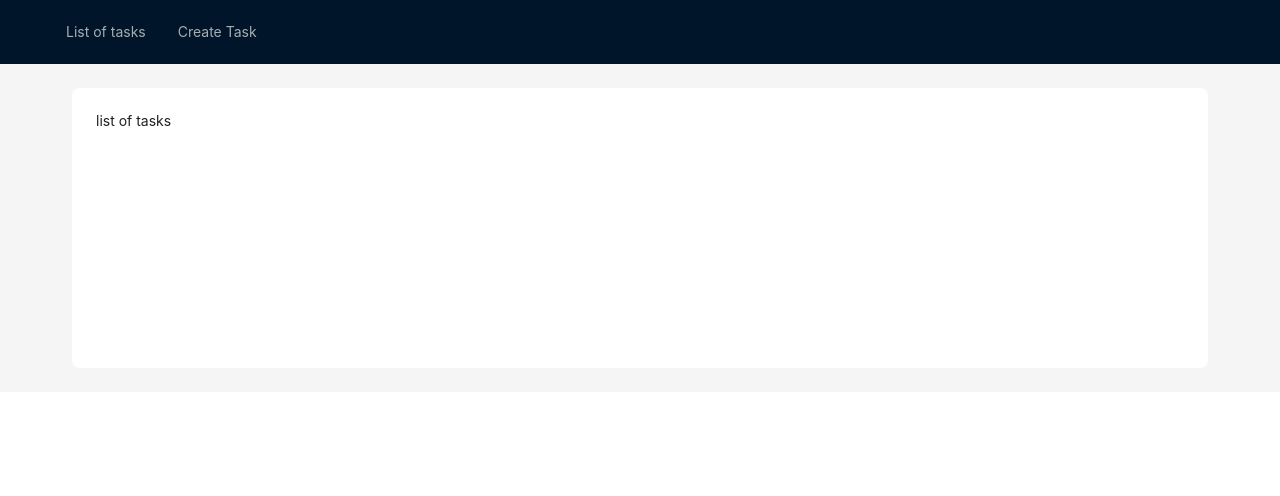
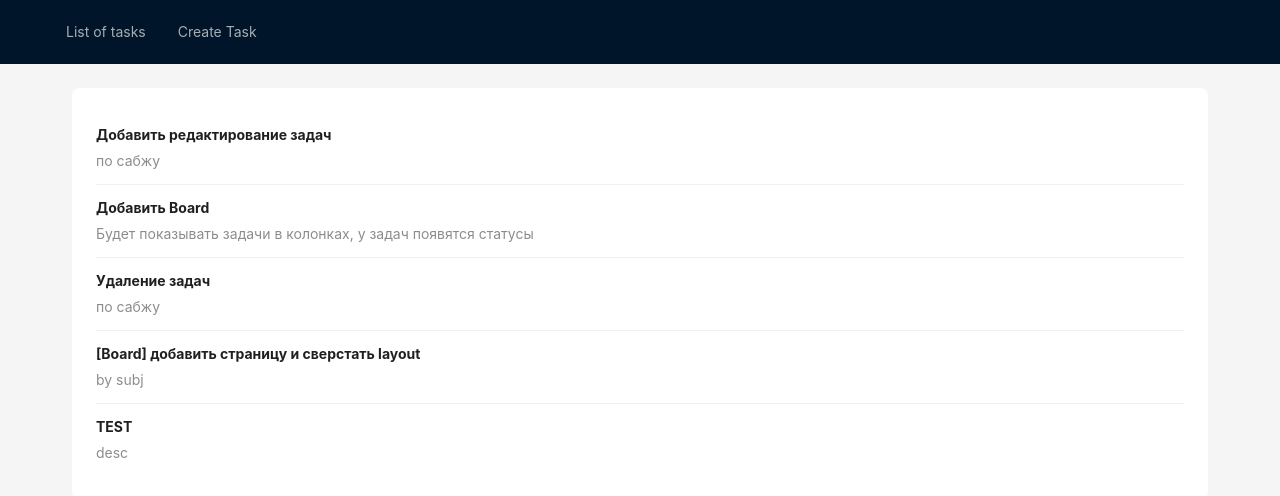
Before and after one commit to eruzanov/task-manager, a React (Vite) app: page / in a window 1280 px wide. Shown: the top 496 px of the page. Built offline with nearby package versions, Linux system fonts and the light colour scheme; data requests are answered from the project's data file.

Commit message:
list tasks and edit task

```diff
--- a/server/db.json
+++ b/server/db.json
@@ -1,24 +1,29 @@
 {
   "tasks": [
     {
-      "id": "fe75",
-      "title": "asdasd",
-      "description": "asdasd"
+      "title": "Добавить редактирование задач",
+      "description": "по сабжу",
+      "id": "fe75"
     },
     {
-      "id": "4123",
-      "title": "asdfasd",
-      "description": "asdasd"
+      "title": "Добавить Board",
+      "description": "Будет показывать задачи в колонках, у задач появятся статусы",
+      "id": "4123"
     },
     {
-      "id": "82fb",
-      "title": "asdfasddasdfasdf",
-      "description": "asdasdsdafsdf"
+      "title": "Удаление задач",
+      "description": "по сабжу",
+      "id": "82fb"
     },
     {
-      "id": "b98b",
-      "title": "asddas",
-      "description": "asdasd"
+      "title": "[Board] добавить страницу и сверстать layout",
+      "description": "by subj",
+      "id": "b98b"
+    },
+    {
+      "id": "c4b3",
+      "title": "TEST",
+      "description": "desc"
     }
   ]
 }
--- /dev/null
+++ b/src/components/form-create-task/index.tsx
@@ -0,0 +1,28 @@
+import { useEffect } from "react";
+import { useNavigate } from "react-router-dom";
+import { useCreateTask } from "../../features/tasks/useCreateTask";
+import { FormTask } from "../form-task";
+
+type Task = {
+    title: string;
+    description: string;
+};
+
+export const FormCreateTask = () => {
+    const navigate = useNavigate();
+    const { createTask, isLoading, task } = useCreateTask();
+    const onFinish = (data: Task) => createTask(data);
+
+    useEffect(() => {
+        if (task?.id) {
+            navigate("/");
+        }
+    }, [navigate, task]);
+
+    return (
+        <>
+            <h2>Create task</h2>
+            <FormTask onFinish={onFinish} isLoading={isLoading} />
+        </>
+    );
+};
--- /dev/null
+++ b/src/components/form-edit-task/index.tsx
@@ -0,0 +1,22 @@
+import { Typography } from "antd";
+import { useParams } from "react-router-dom";
+import { FormTask } from "../form-task";
+import { useEditTask } from "../../features/tasks/useEditTask";
+
+export const FormEditTask = () => {
+    const { taskId } = useParams();
+    const { task, update, isLoading } = useEditTask(taskId);
+
+    return (
+        <>
+            <h2>
+                Edit task: <Typography.Text mark>{taskId}</Typography.Text>
+            </h2>
+            <FormTask
+                onFinish={update}
+                data={task}
+                isLoading={isLoading}
+            />
+        </>
+    );
+};
--- a/src/components/form-task/index.tsx
+++ b/src/components/form-task/index.tsx
@@ -1,26 +1,25 @@
 import { Form, Input, Button } from "antd";
-import { useNavigate } from "react-router-dom";
-import { useCreateTask } from "../../features/tasks/useCreateTask";
+import { Task } from "../../features/tasks/types";
 import { useEffect } from "react";
 
-type Task = {
-    title: string;
-    description: string;
-};
+interface FormTaskProps {
+    onFinish: (data: Task) => void;
+    isLoading?: boolean;
+    data?: Task;
+}
 
-export const FormTask = () => {
-    const navigate = useNavigate();
-    const { createTask, isLoading, task } = useCreateTask();
-    const onFinish = (data: Task) => createTask(data);
-
+export const FormTask: React.FC<FormTaskProps> = ({
+    onFinish,
+    isLoading,
+    data,
+}) => {
+    const [form] = Form.useForm();
     useEffect(() => {
-        if (task?.id) {
-            navigate("/");
-        }
-    }, [navigate, task]);
+        if (data?.id) form.setFieldsValue(data);
+    }, [data, form]);
 
     return (
-        <Form layout="vertical" onFinish={onFinish}>
+        <Form layout="vertical" onFinish={onFinish} form={form}>
             <Form.Item<Task>
                 label="Title"
                 name="title"
@@ -33,7 +32,7 @@ export const FormTask = () => {
             </Form.Item>
             <Form.Item>
                 <Button type="primary" htmlType="submit" disabled={isLoading}>
-                    Create
+                    Save
                 </Button>
             </Form.Item>
         </Form>
--- a/src/components/list-of-tasks/index.tsx
+++ b/src/components/list-of-tasks/index.tsx
@@ -1 +1,21 @@
-export const ListOfTasks = () => <div>list of tasks</div>;
+import { List } from "antd";
+import { useTasks } from "../../features/tasks/useTasks";
+
+export const ListOfTasks = () => {
+    const { tasks, isLoading } = useTasks();
+
+    return (
+        <List
+            loading={isLoading}
+            dataSource={tasks}
+            renderItem={(task) => (
+                <List.Item>
+                    <List.Item.Meta
+                        title={<a href={`/task/${task.id}`}>{task.title}</a>}
+                        description={task.description}
+                    />
+                </List.Item>
+            )}
+        />
+    );
+};
--- /dev/null
+++ b/src/features/tasks/useEditTask.ts
@@ -0,0 +1,36 @@
+import { useCallback, useEffect, useState } from "react";
+import { Task } from "./types";
+import { API_URL } from "./constants";
+
+export const useEditTask = (id: string | undefined) => {
+    const [isLoading, setLoading] = useState(false);
+    const [task, setTask] = useState<Task>();
+
+    const updateTask = useCallback(
+        async (data: Task) => {
+            setLoading(true);
+            const response = await fetch(`${API_URL}/tasks/${id}`, {
+                method: "put",
+                body: JSON.stringify(data),
+            });
+            const task = await response.json();
+            setTask(task);
+            setLoading(false);
+        },
+        [id]
+    );
+
+    const getTask = useCallback(async () => {
+        setLoading(true);
+        const response = await fetch(`${API_URL}/tasks/${id}`);
+        const task = await response.json();
+        setTask(task);
+        setLoading(false);
+    }, [id]);
+
+    useEffect(() => {
+        getTask();
+    }, [getTask]);
+
+    return { task, update: updateTask, isLoading };
+};
--- /dev/null
+++ b/src/features/tasks/useTasks.ts
@@ -0,0 +1,22 @@
+import { Task } from "./types";
+import { API_URL } from "./constants";
+import { useEffect, useState } from "react";
+
+export const useTasks = () => {
+    const [isLoading, setLoading] = useState(false);
+    const [tasks, setTasks] = useState<Task[]>([]);
+
+    const getTasks = async () => {
+        setLoading(true);
+        const response = await fetch(`${API_URL}/tasks`);
+        const tasks = await response.json();
+        setTasks(tasks);
+        setLoading(false);
+    };
+
+    useEffect(() => {
+        getTasks();
+    }, []);
+
+    return { tasks, isLoading };
+};
--- a/src/router.tsx
+++ b/src/router.tsx
@@ -2,7 +2,8 @@ import { createBrowserRouter } from "react-router-dom";
 
 import { PageLayout } from "./components/page-layout";
 import { ListOfTasks } from "./components/list-of-tasks";
-import { FormTask } from "./components/form-task";
+import { FormCreateTask } from "./components/form-create-task";
+import { FormEditTask } from "./components/form-edit-task";
 
 export const router = createBrowserRouter([
     {
@@ -17,7 +18,15 @@ export const router = createBrowserRouter([
         path: "/task",
         element: (
             <PageLayout>
-                <FormTask />
+                <FormCreateTask />
+            </PageLayout>
+        ),
+    },
+    {
+        path: "/task/:taskId",
+        element: (
+            <PageLayout>
+                <FormEditTask />
             </PageLayout>
         ),
     },
```
